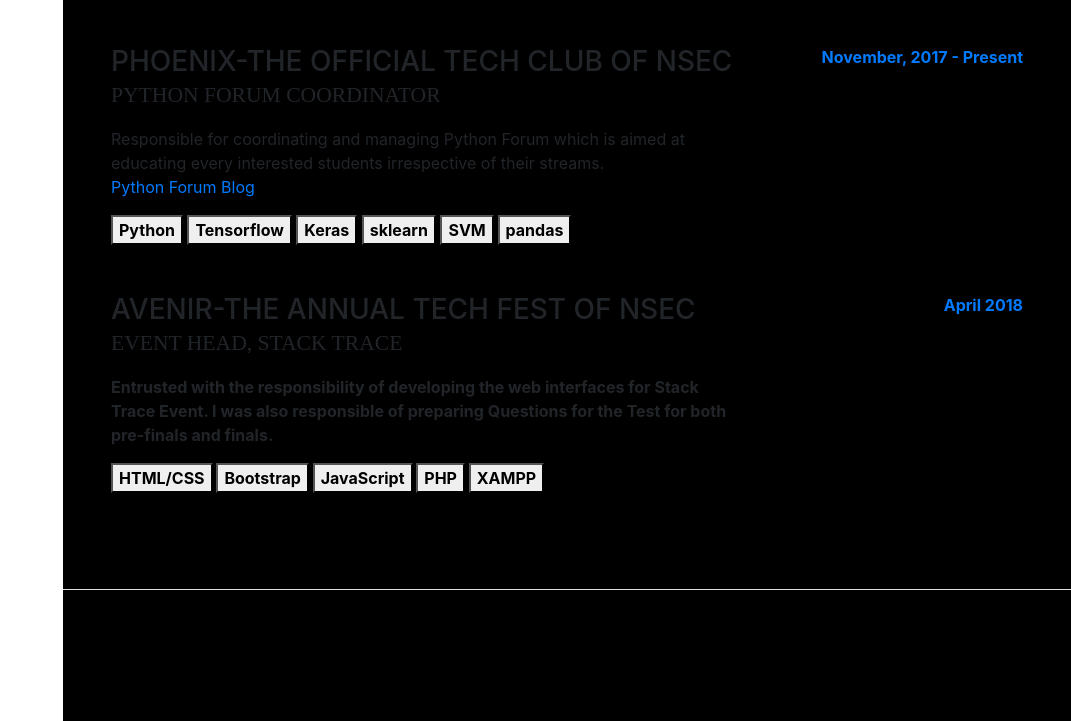
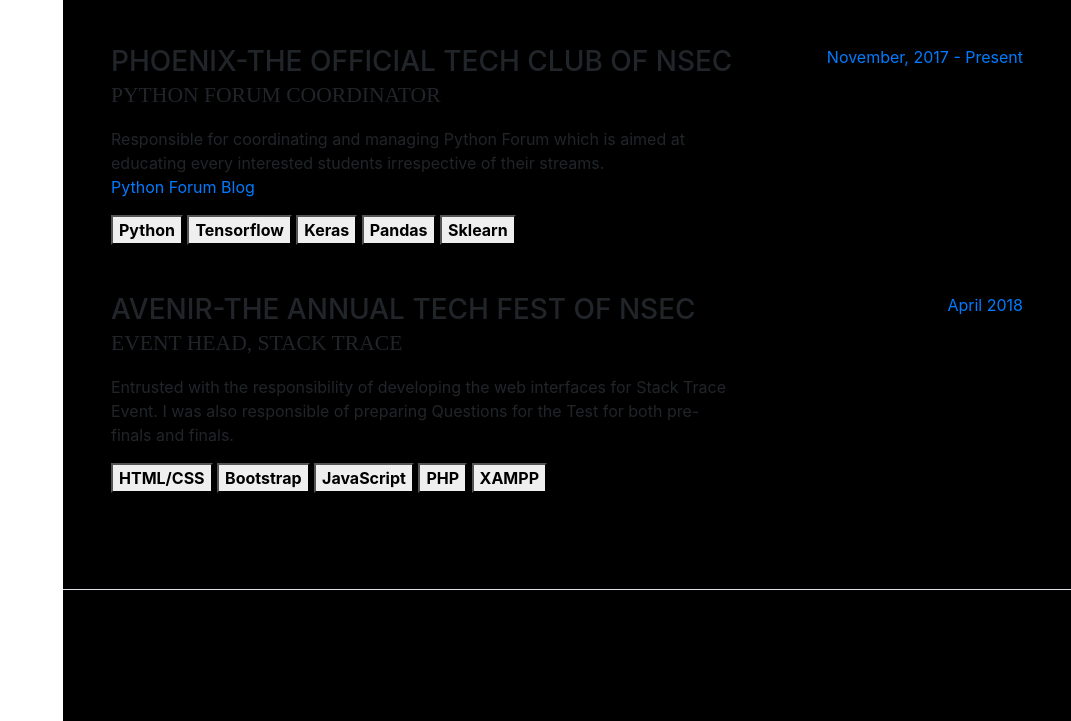
Before and after one commit to kumarcodes/kumarcodes.github.io, a website with bundled scripts: page index.html in a window 1280 px wide. Shown: the part 1219-1940 px from the top of the page, without its empty margins (209-1280 px from the left). Built offline with nearby package versions, Linux system fonts and the light colour scheme; a web font is replaced by a local one.

Commit message:
Update index.html

```diff
--- a/index.html
+++ b/index.html
@@ -15,6 +15,7 @@
     <meta name="viewport" content="width=device-width, initial-scale=1, shrink-to-fit=no">
     <meta name="description" content="">
     <meta name="author" content="">
+
     <title>Rohit Sharma</title>
     <link rel="icon" href="sam.png" sizes="16x16 32x32" type="image/png">
 
@@ -144,7 +145,8 @@
               <h3 class="mb-0">Phoenix-The Official Tech Club of NSEC</h3>
               <div class="subheading mb-3">Python Forum Coordinator</div>
               <p>Responsible for coordinating and managing Python Forum which is aimed at educating every interested students irrespective of their streams.<br/> <a href = "https://npy.phoenixnsec.org"> Python Forum Blog</a></p>
-              <button class = "button"><b>Python</b></button> <button class = "button"><b>Tensorflow</b></button>  <button class = "button"><b>Keras</b></button> <button class = "button"><b>sklearn</b></button> <button class = "button"><b>SVM</b></button><b> <button class = "button"><b>pandas</b></button>
+              <button class = "button"><b>Python</b></button> <button class = "button"><b>Tensorflow</b></button>  <button class = "button"><b>Keras</b></button> <button class = "button"><b>Pandas</b></button> <button class = "button"><b>Sklearn</b></button>
+
             </div>
             <div class="resume-date text-md-right">
               <span class="text-primary">November, 2017 - Present</span>
```
